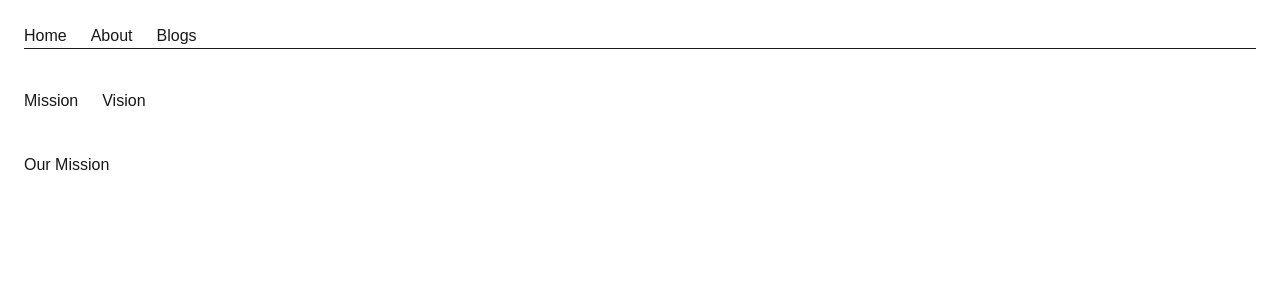
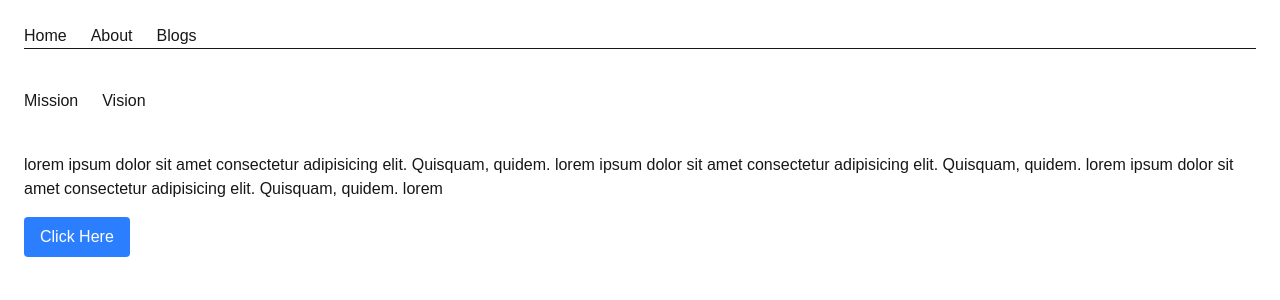
Before and after one commit to Samiul821/next-crash-with-sumit, a Next.js app: page /about/mission in a window 1280 px wide. Shown: the top 300 px of the page. Built offline with nearby package versions, Linux system fonts and the light colour scheme.

Commit message:
day 2 done

```diff
--- a/app/about/mission/page.js
+++ b/app/about/mission/page.js
@@ -1,9 +1,17 @@
+
+import Button from "@/app/components/Button";
 import React from "react";
 
 export default function Mission() {
   return (
     <main className="mt-10">
-      <div>Our Mission</div>
+      <div>
+        lorem ipsum dolor sit amet consectetur adipisicing elit. Quisquam,
+        quidem. lorem ipsum dolor sit amet consectetur adipisicing elit.
+        Quisquam, quidem. lorem ipsum dolor sit amet consectetur adipisicing
+        elit. Quisquam, quidem. lorem
+      </div>
+      <Button />
     </main>
   );
 }
--- /dev/null
+++ b/app/components/Button.js
@@ -0,0 +1,15 @@
+"use client";
+import React from "react";
+
+export default function Button() {
+  return (
+    <div className="mt-4">
+      <button
+        onClick={() => alert("Button clicked!")}
+        className="bg-blue-500 text-white px-4 py-2 rounded"
+      >
+        Click Here
+      </button>
+    </div>
+  );
+}
```
